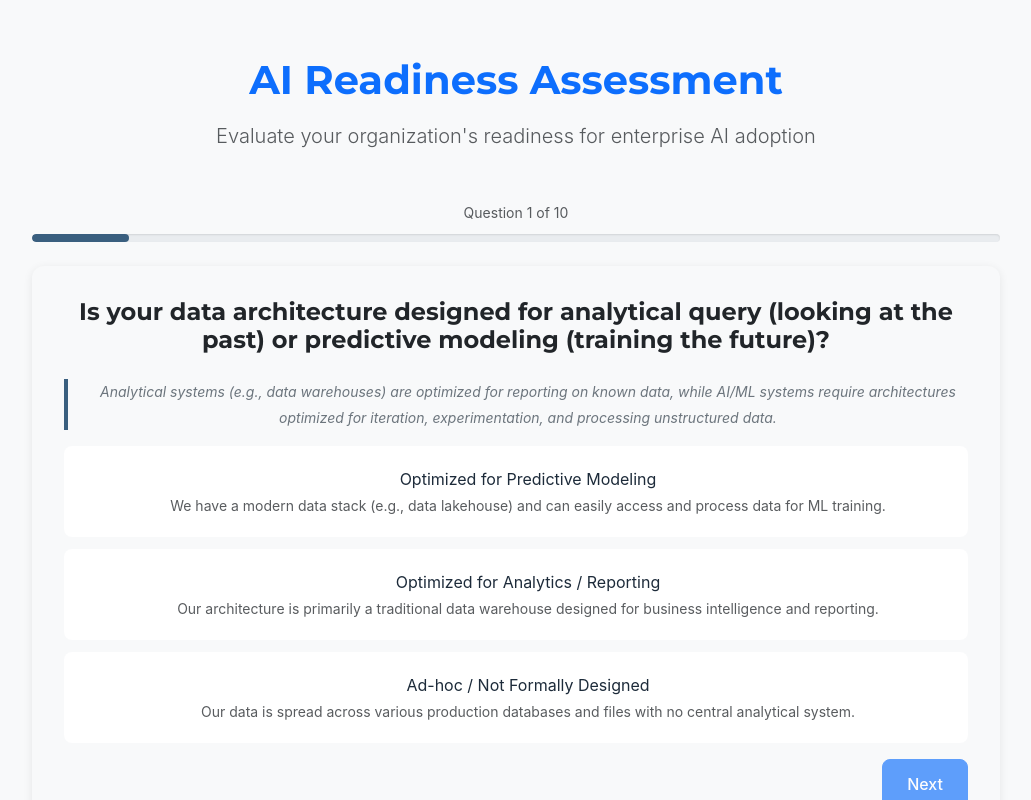
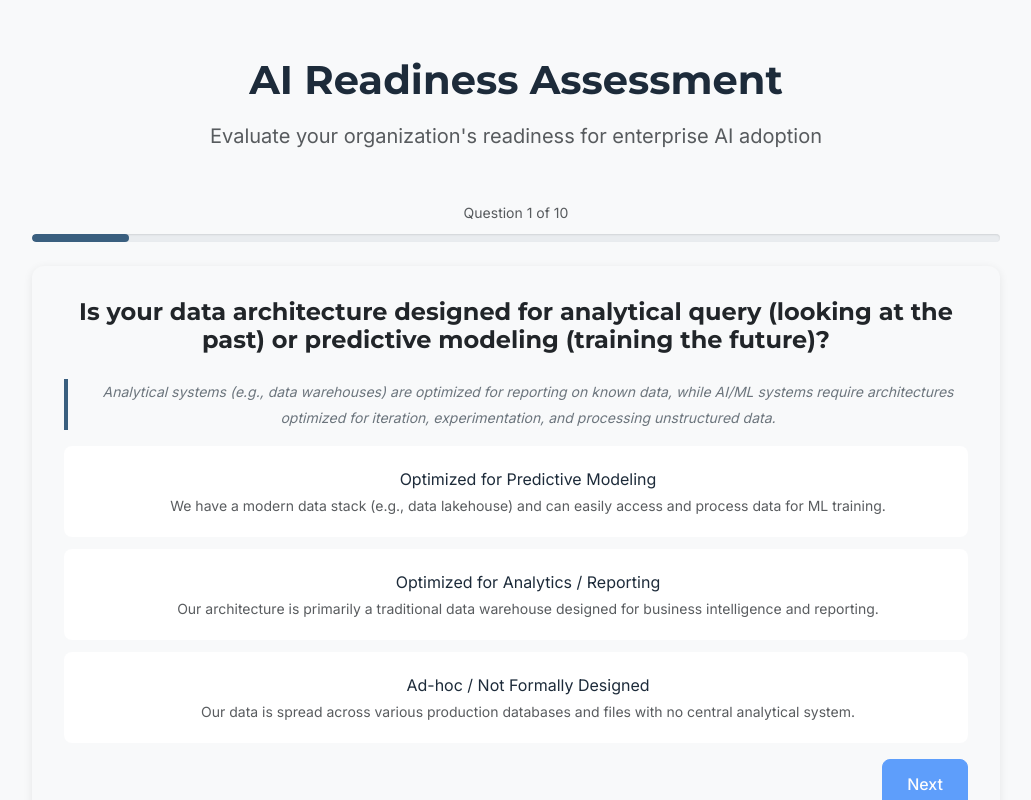
Before and after one commit to kirbah/ai-readiness-assessor, a React (Create React App) app: page / in a window 1280 px wide. Shown: the top 800 px of the page, without its empty margins (124-1155 px from the left). Built offline with nearby package versions, Linux system fonts and the light colour scheme.

Commit message:
fix: update bootstrap icons link and import professional theme styles

```diff
--- a/public/index.html
+++ b/public/index.html
@@ -21,6 +21,9 @@
     <noscript>You need to enable JavaScript to run this app.</noscript>
     <div id="root"></div>
     <script src="https://cdn.jsdelivr.net/npm/bootstrap@5.3.8/dist/js/bootstrap.bundle.min.js"></script>
-    <script src="https://cdn.jsdelivr.net/npm/bootstrap-icons@1.11.3/font/bootstrap-icons.min.js"></script>
+    <link
+      rel="stylesheet"
+      href="https://cdn.jsdelivr.net/npm/bootstrap-icons@1.11.3/font/bootstrap-icons.css"
+    />
   </body>
 </html>
--- a/src/App.js
+++ b/src/App.js
@@ -4,6 +4,7 @@ import ProgressBar from "./components/ProgressBar";
 import QuestionCard from "./components/QuestionCard";
 import ResultsPage from "./components/ResultsPage";
 import "./App.css";
+import "./styles/professional-theme.css";
 
 function App() {
   const [currentQuestionIndex, setCurrentQuestionIndex] = useState(0);
@@ -250,9 +251,7 @@ function App() {
             </div>
           )}
           <div className="text-center mb-5">
-            <h1 className="h1 fw-bold text-primary mb-3">
-              AI Readiness Assessment
-            </h1>
+            <h1 className="h1 fw-bold mb-3">AI Readiness Assessment</h1>
             <p className="lead text-muted">
               Evaluate your organization's readiness for enterprise AI adoption
             </p>
```
Also changed, not shown: src/index.js (+6 -6 lines).
